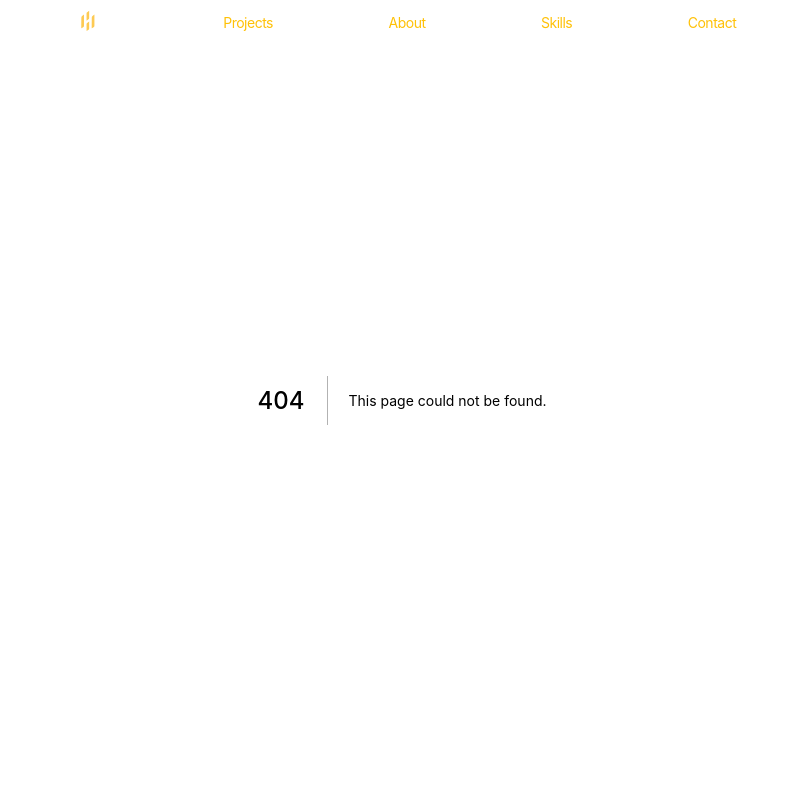
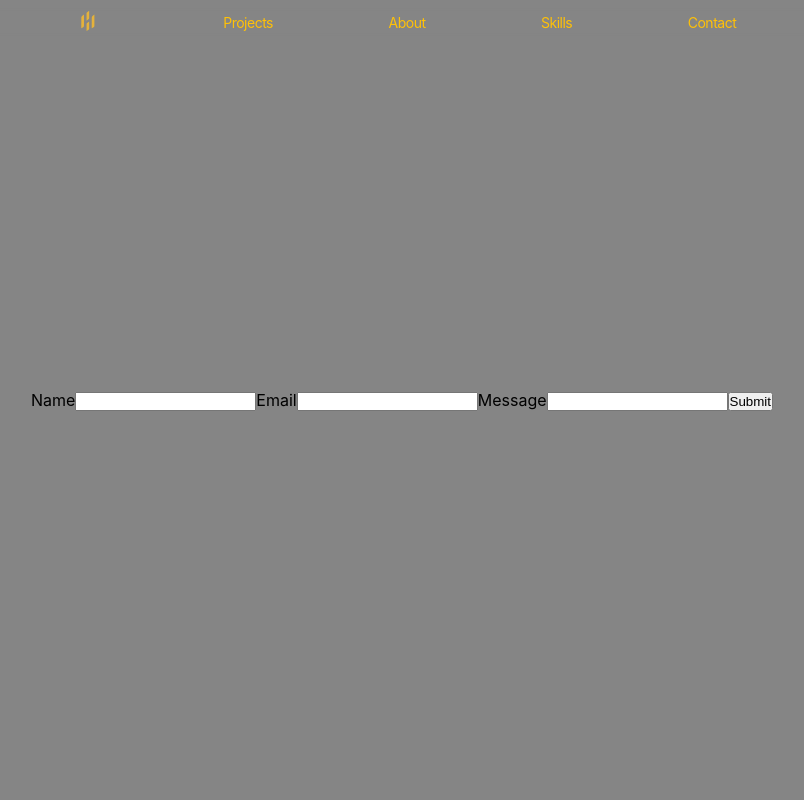
Before and after one commit to Hamziss/hamzachebbah.com, a Next.js app: page /contact in a window 1280 px wide. Before the commit this address had no page. Shown: the top 800 px of the page, without its empty margins (238-1042 px from the left). Built offline with nearby package versions, Linux system fonts and the light colour scheme.

Commit message:
added contact feature

```diff
--- a/package.json
+++ b/package.json
@@ -16,6 +16,7 @@
         "axios": "^0.27.2",
         "classnames": "^2.3.1",
         "next": "12.2.5",
+        "nodemailer": "^6.7.8",
         "react": "18.2.0",
         "react-canvas-confetti": "^1.3.0",
         "react-dom": "18.2.0",
@@ -26,6 +27,7 @@
     },
     "devDependencies": {
         "@types/node": "18.7.11",
+        "@types/nodemailer": "^6.4.6",
         "@types/react": "18.0.17",
         "@types/react-dom": "18.0.6",
         "@types/uuid": "^8.3.4",
--- /dev/null
+++ b/src/pages/api/contact.ts
@@ -0,0 +1,30 @@
+import type { NextApiRequest, NextApiResponse } from "next"
+import nodemailer from "nodemailer"
+
+export default function ContactHandler(
+	req: NextApiRequest,
+	res: NextApiResponse
+) {
+	const transporter = nodemailer.createTransport({
+		port: 465,
+		host: "smtp.gmail.com",
+		auth: {
+			user: process.env.EMAIL_SENDER,
+			pass: process.env.EMAIL_PASSWORD,
+		},
+		secure: true,
+	})
+	const mailData = {
+		from: process.env.EMAIL_SENDER,
+		to: "hamzachebbah9999@gmail.com",
+		subject: `Message From ${req.body.name}`,
+		text: `${req.body.message} | Sent from: ${req.body.email}`,
+		html: `<div>${req.body.message}</div><p>Sent from:
+    ${req.body.email}</p>`,
+	}
+	transporter.sendMail(mailData, (err, info) => {
+		if (err) console.log(err)
+		else console.log(info)
+	})
+	res.status(200)
+}
--- /dev/null
+++ b/src/pages/contact.tsx
@@ -0,0 +1,40 @@
+import type { NextPage } from "next"
+import React from "react"
+import styles from "src/styles/Contact.module.css"
+
+type Props = {}
+
+const ContactPage: NextPage = (props: Props) => {
+  const handleSubmit = (e: React.FormEvent<HTMLFormElement>) => {
+    e.preventDefault()
+    const formdata = new FormData(e.currentTarget)
+    const data = Object.fromEntries(formdata.entries())
+
+
+    fetch("/api/contact", {
+      method: "POST",
+      headers: {
+        "Accept": "application/json, text/plain, */*",
+        "Content-Type": "application/json"
+      },
+      body: JSON.stringify(data)
+    })
+  }
+
+  return (
+    <div className={styles.container}>
+      <form onSubmit={handleSubmit} className={styles.main} >
+        <label htmlFor='name'>Name
+          <input type='text' name='name' className={styles.inputField} />
+        </label>
+        <label htmlFor='email'>Email
+          <input type='email' name='email' className={styles.inputField} /></label>
+        <label htmlFor='message'>Message
+          <input type='text' name='message' className={styles.inputField} /></label>
+        <input type='submit' />
+      </form >
+    </div>
+  )
+}
+
+export default ContactPage
--- /dev/null
+++ b/src/styles/Contact.module.css
@@ -0,0 +1,9 @@
+.container {
+    display: flex;
+    flex-direction: column;
+    align-items: center;
+    justify-content: center;
+    height: 100vh;
+    width: 100%;
+    background-color: #858585;
+}
```
Also changed, not shown: 1 other file (tests, documents, lock files or other folders).
